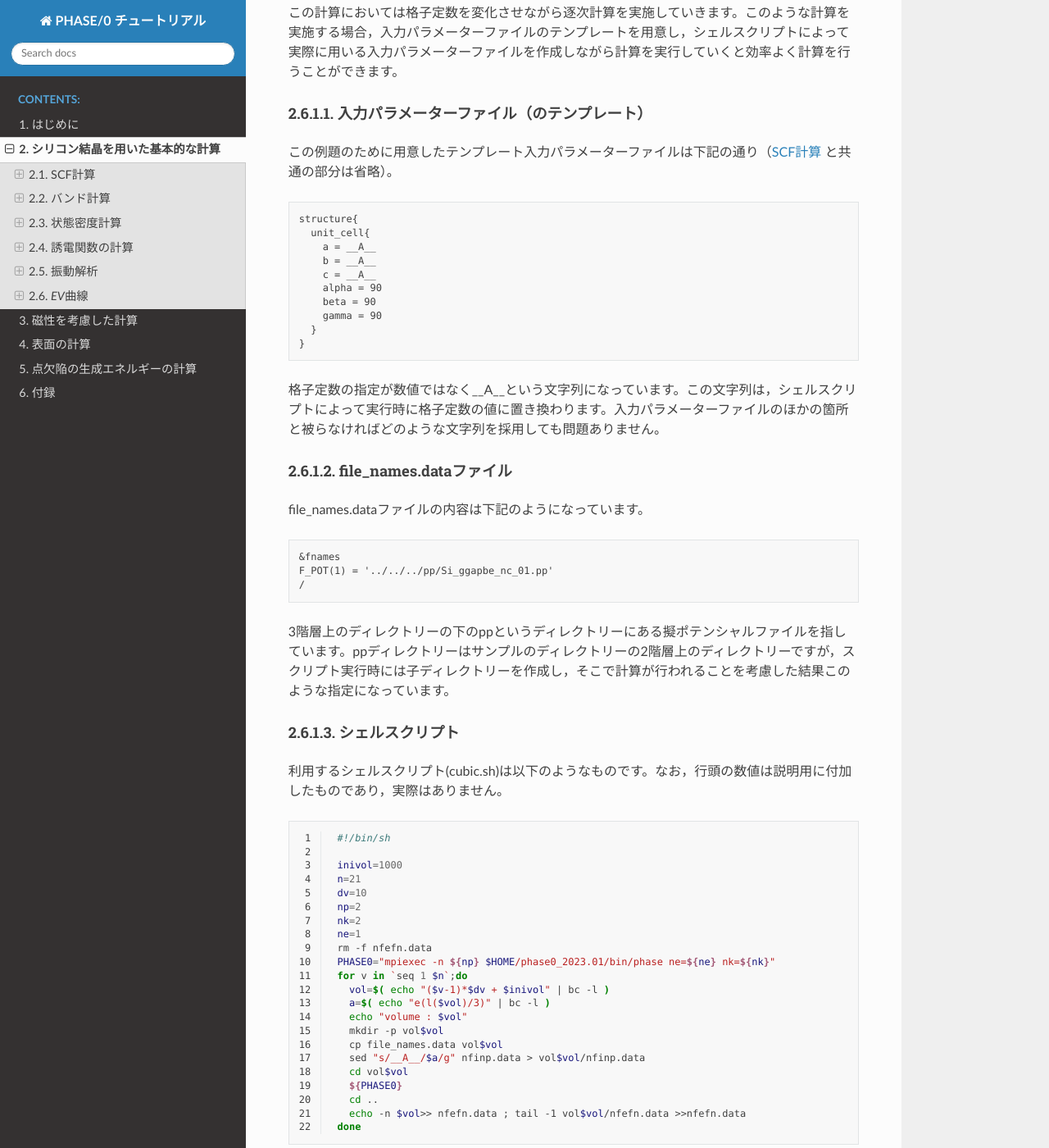
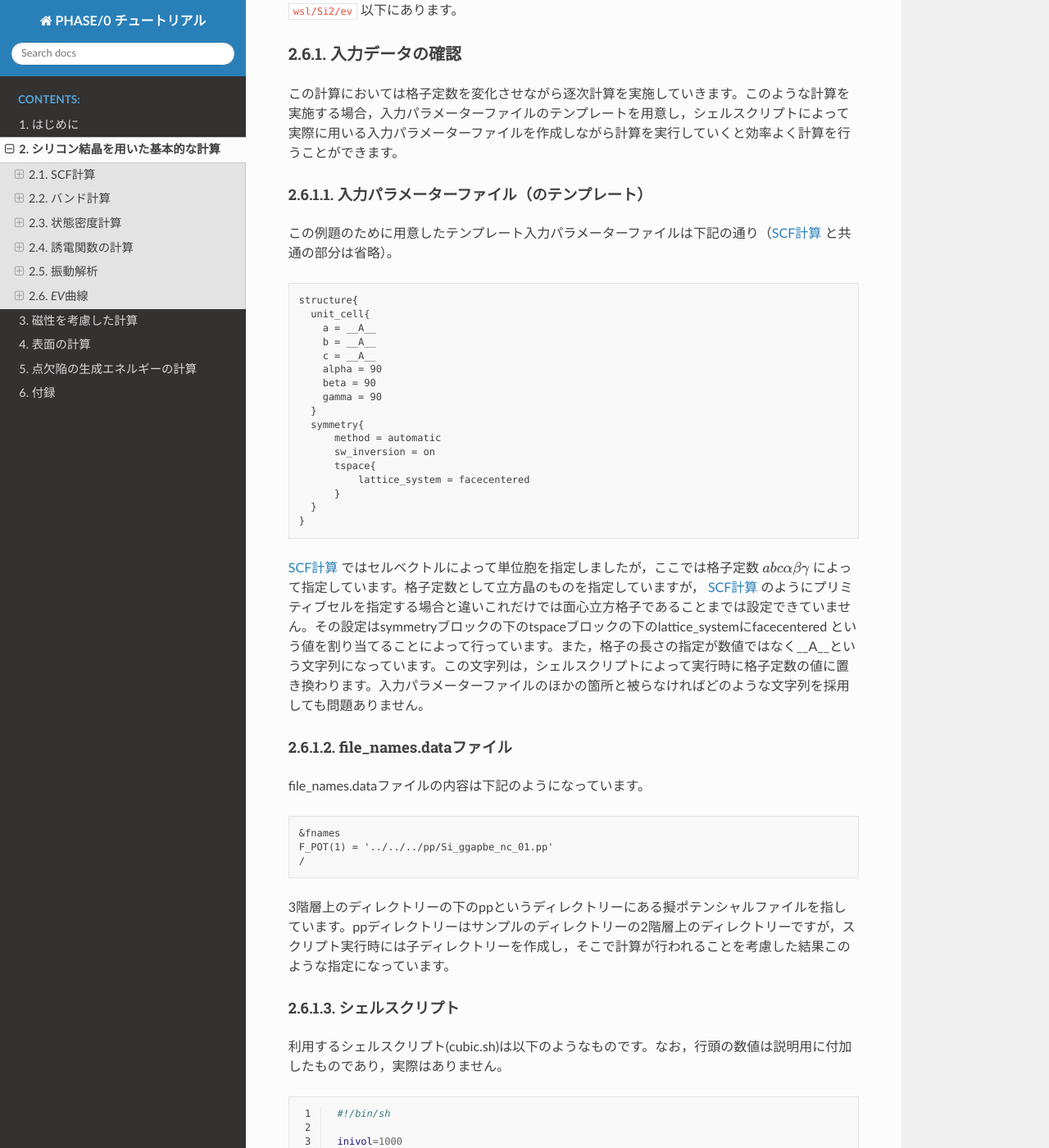
Before and after one commit to Materials-Science-Software-Consortium/phase0_tutorial_wsl, a Sphinx documentation site: the page built from source/si.rst, in a window 1280 px wide and 1400 px high, scrolled down 14470 px. Shown: the whole window at 82% size. Built offline with Sphinx 7.4.7 and the Read the Docs theme 2.0.0, drawn with Linux system fonts in a browser that asks for light colours; some of the changed text lies outside the part shown.

Commit message:
Siの計算実行の項をよりくわしく/EV曲線の項に説明追加

```diff
--- a/source/si.rst
+++ b/source/si.rst
@@ -91,7 +91,7 @@
 計算の実行
 ~~~~~~~~~~
 
-実際に計算を実行してみましょう。たとえば以下のようなコマンドを用いて計算を起動します。この際 :ref:`tab_completion` を活用することが推奨されます。
+実際に計算を実行してみましょう。たとえば以下のようなコマンドを用いて計算を起動します。 ``mpirun`` はMPIプログラムを起動するコマンドであり，このコマンドにPHASE/0の実行バイナリーを渡すことによってプログラムを実行することができます。 ``-n 2`` は並列数が2であることを伝える ``mpirun`` コマンドのオプション,  ``nk=2`` は\ **k** \ 点2並列であることを伝えるPHASE/0に渡す引数，チルダ (~) はホームディレクトリーを表します。コマンドの入力には適宜 :ref:`tab_completion` を活用することが推奨されます。
 
 .. parsed-literal::
 
@@ -600,9 +600,16 @@
       beta = 90
       gamma = 90
     }
+    symmetry{
+        method = automatic
+        sw_inversion = on
+        tspace{
+            lattice_system = facecentered
+        }
+    }
   }
 
-格子定数の指定が数値ではなく__A__という文字列になっています。この文字列は，シェルスクリプトによって実行時に格子定数の値に置き換わります。入力パラメーターファイルのほかの箇所と被らなければどのような文字列を採用しても問題ありません。
+:ref:`si2_scf_section` ではセルベクトルによって単位胞を指定しましたが，ここでは格子定数 :math:`a b c \alpha \beta \gamma` によって指定しています。格子定数として立方晶のものを指定していますが， :ref:`si2_scf_section` のようにプリミティブセルを指定する場合と違いこれだけでは面心立方格子であることまでは設定できていません。その設定はsymmetryブロックの下のtspaceブロックの下のlattice_systemにfacecentered という値を割り当てることによって行っています。また，格子の長さの指定が数値ではなく__A__という文字列になっています。この文字列は，シェルスクリプトによって実行時に格子定数の値に置き換わります。入力パラメーターファイルのほかの箇所と被らなければどのような文字列を採用しても問題ありません。
 
 .. _file_names.dataファイル-2:
 
@@ -636,7 +643,7 @@
    nk=2
    ne=1
    rm -f nfefn.data
-   PHASE0="mpiexec -n ${np} $HOME/phase0_2023.01/bin/phase ne=${ne} nk=${nk}"
+   PHASE0="mpiexec -n ${np} $HOME/phase0_2024.01/bin/phase ne=${ne} nk=${nk}"
    for v in `seq 1 $n`;do
      vol=$( echo "($v-1)*$dv + $inivol" | bc -l )
      a=$( echo "e(l($vol)/3)" | bc -l )
```
